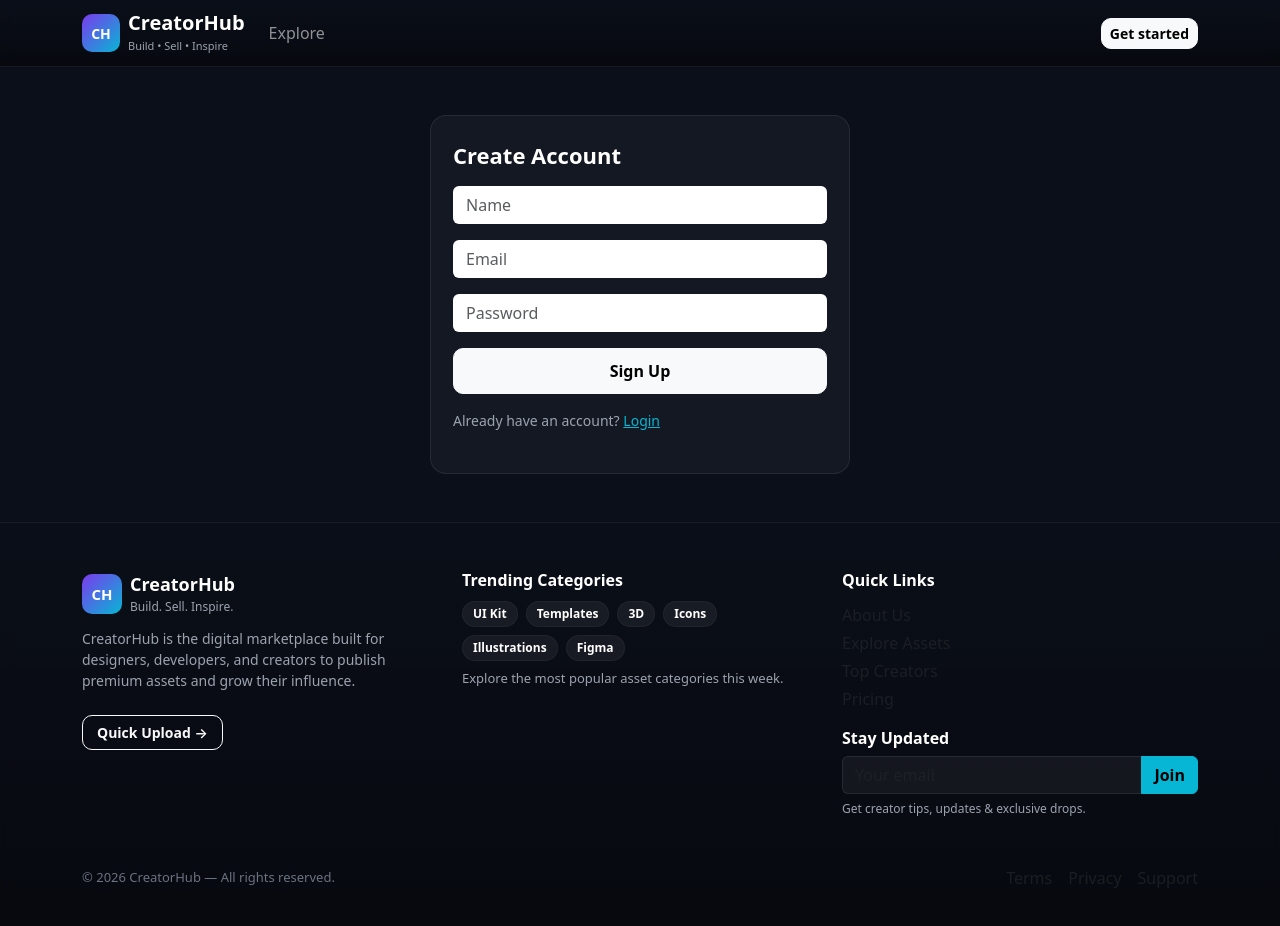
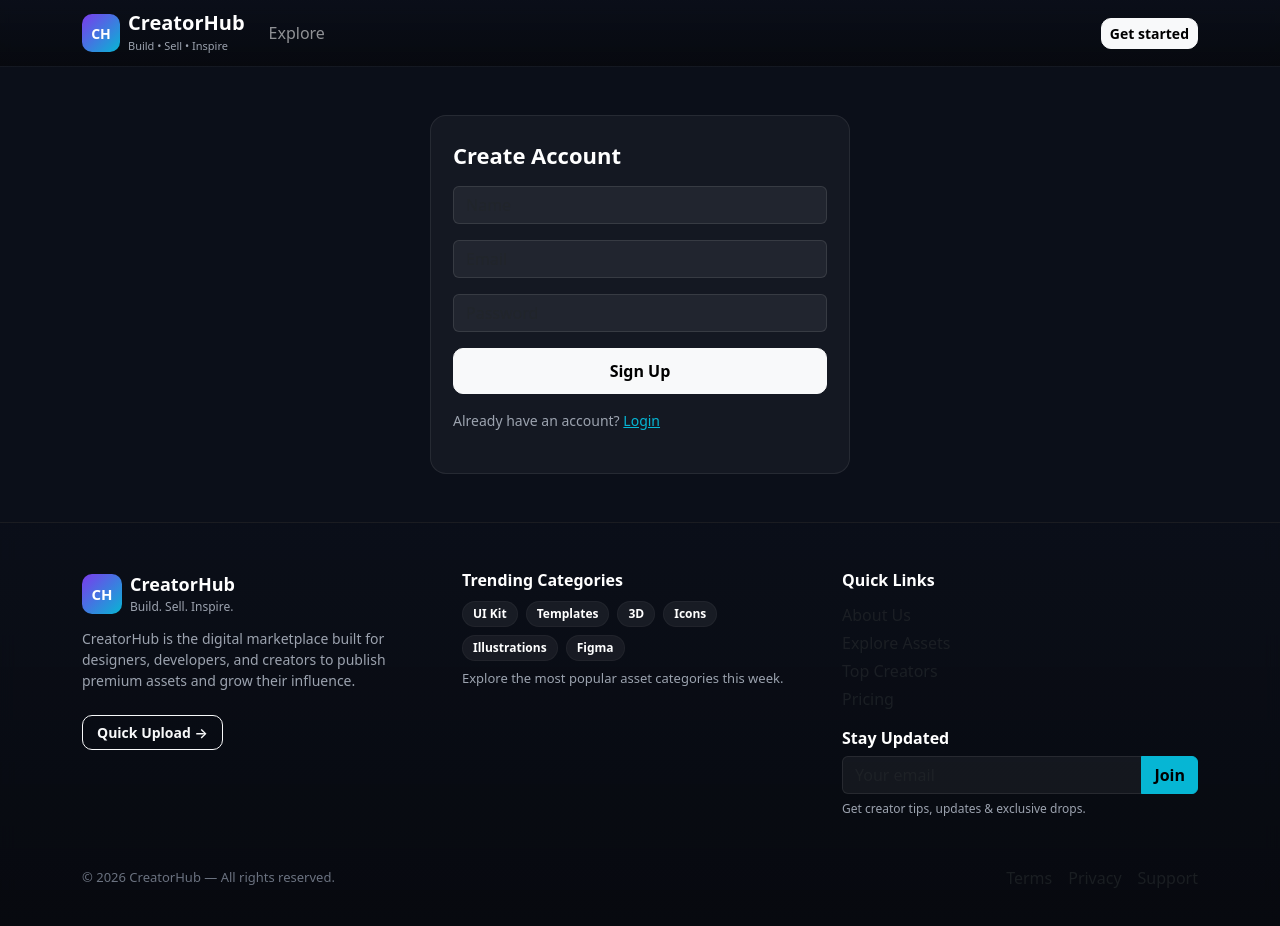
Before and after one commit to Paritosh012/creatorHub, a React app in the folder frontend/: page /register in a window 1280 px wide. Shown: the top 926 px of the page. Built offline with nearby package versions, Linux system fonts and the light colour scheme; no server answers; the HTML template or start-up script is replaced by a standard one.

Commit message:
Cleeaning code

```diff
--- a/frontend/src/pages/Auth/Login.jsx
+++ b/frontend/src/pages/Auth/Login.jsx
@@ -61,9 +61,9 @@ const Login = () => {
                 onChange={(e) => setEmail(e.target.value)}
                 required
                 style={{
-                  color: "rgba(255,255,255,0.06)",
+                  background: "rgba(255,255,255,0.06)",
                   border: "1px solid rgba(255,255,255,0.1)",
-                  background: "#fff",
+                  color: "#fff",
                 }}
               />
             </Form.Group>
@@ -76,9 +76,9 @@ const Login = () => {
                 onChange={(e) => setPassword(e.target.value)}
                 required
                 style={{
-                  color: "rgba(255,255,255,0.06)",
+                  background: "rgba(255,255,255,0.06)",
                   border: "1px solid rgba(255,255,255,0.1)",
-                  background: "#fff",
+                  color: "#fff",
                 }}
               />
             </Form.Group>
--- a/frontend/src/pages/Auth/Register.jsx
+++ b/frontend/src/pages/Auth/Register.jsx
@@ -67,9 +67,9 @@ const Register = () => {
                 onChange={(e) => setName(e.target.value)}
                 required
                 style={{
-                  color: "rgba(255,255,255,0.06)",
+                  background: "rgba(255,255,255,0.06)",
                   border: "1px solid rgba(255,255,255,0.1)",
-                  background: "#fff",
+                  color: "#fff",
                 }}
               />
             </Form.Group>
@@ -82,9 +82,9 @@ const Register = () => {
                 onChange={(e) => setEmail(e.target.value)}
                 required
                 style={{
-                  color: "rgba(255,255,255,0.06)",
+                  background: "rgba(255,255,255,0.06)",
                   border: "1px solid rgba(255,255,255,0.1)",
-                  background: "#fff",
+                  color: "#fff",
                 }}
               />
             </Form.Group>
@@ -97,9 +97,9 @@ const Register = () => {
                 onChange={(e) => setPassword(e.target.value)}
                 required
                 style={{
-                  color: "rgba(255,255,255,0.06)",
+                  background: "rgba(255,255,255,0.06)",
                   border: "1px solid rgba(255,255,255,0.1)",
-                  background: "#fff",
+                  color: "#fff",
                 }}
               />
             </Form.Group>
```
